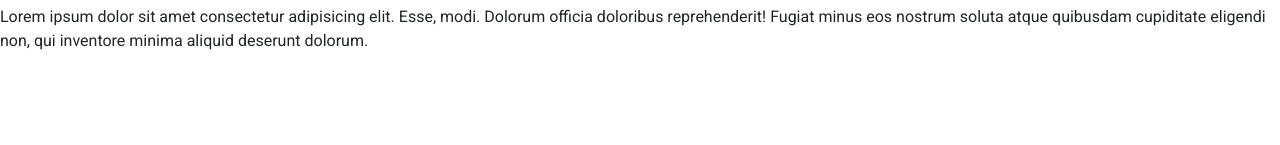
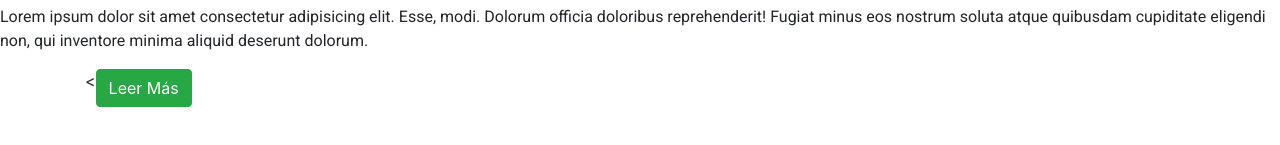
Before and after one commit to martinpcsoft/desafioGit, a plain HTML site: page index.html in a window 1280 px wide. Shown: the part 157-302 px from the top of the page. Drawn offline with nearby package versions, Linux system fonts and the light colour scheme.

Commit message:
modificando boton

```diff
--- a/index.html
+++ b/index.html
@@ -52,6 +52,7 @@
 <div class="container">
   <div class="col-12">
     <div class="row">
+      <<button type="button" class="btn btn-success">Leer Más</button>
 
     </div>
 
```
